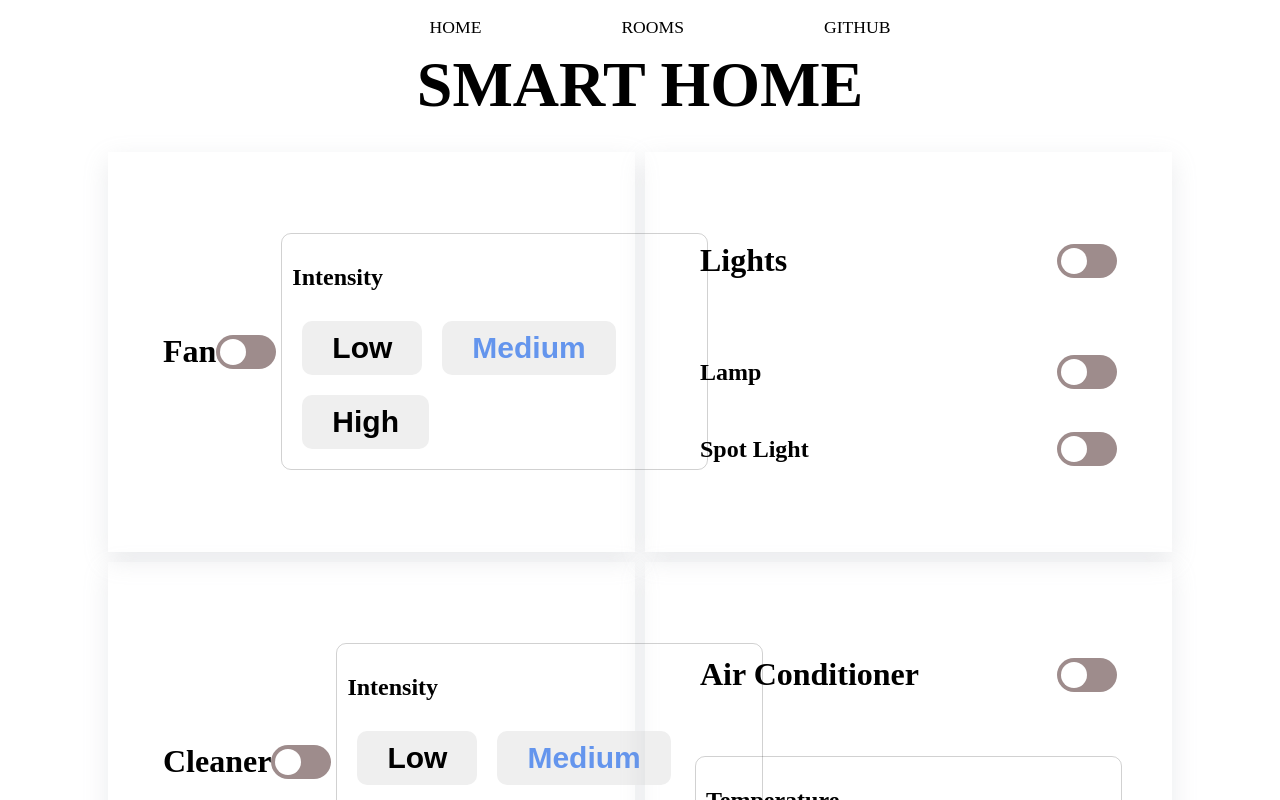
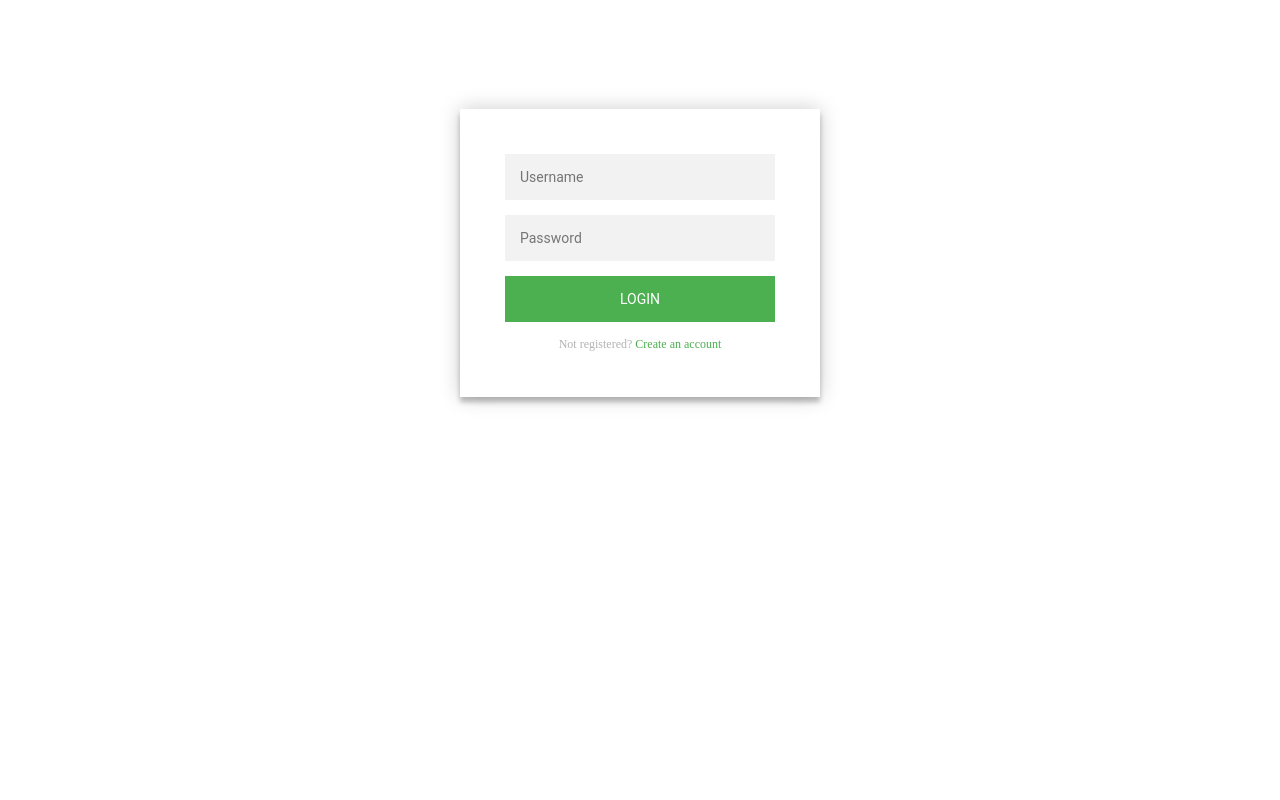
Before and after one commit to PAN-Chuwen/smart-home-react, a React (Create React App) app: page / in a window 1280 px wide. Shown: the top 800 px of the page. Built offline with nearby package versions, Linux system fonts and the light colour scheme.

Commit message:
Add login UI

```diff
--- a/src/App.js
+++ b/src/App.js
@@ -2,12 +2,12 @@
 import './App.css';
 import Devices from './Devices';
 import Header from './Header';
+import Login from './Login';
 
 function App() {
   return (
     <>
-      <Header></Header>
-      <Devices></Devices>
+      <Login></Login>
     </>
   );
 }
--- a/src/Login.css
+++ b/src/Login.css
@@ -0,0 +1,84 @@
+.login-page {
+    width: 360px;
+    padding: 8% 0 0;
+    margin: auto;
+  }
+
+  .form {
+    position: relative;
+    z-index: 1;
+    background: #FFFFFF;
+    max-width: 360px;
+    margin: 0 auto 100px;
+    padding: 45px;
+    text-align: center;
+    box-shadow: 0 0 20px 0 rgba(0, 0, 0, 0.2), 0 5px 5px 0 rgba(0, 0, 0, 0.24);
+  }
+
+  .form input {
+    font-family: "Roboto", sans-serif;
+    outline: 0;
+    background: #f2f2f2;
+    width: 100%;
+    border: 0;
+    margin: 0 0 15px;
+    padding: 15px;
+    box-sizing: border-box;
+    font-size: 14px;
+  }
+
+  .form button {
+    font-family: "Roboto", sans-serif;
+    text-transform: uppercase;
+    outline: 0;
+    background: #4CAF50;
+    width: 100%;
+    border: 0;
+    padding: 15px;
+    color: #FFFFFF;
+    font-size: 14px;
+    cursor: pointer;
+  }
+
+  .form button:hover,.form button:active,.form button:focus {
+    background: #43A047;
+  }
+
+  .form .message {
+    margin: 15px 0 0;
+    color: #b3b3b3;
+    font-size: 12px;
+  }
+
+  .form .message a {
+    color: #4CAF50;
+    text-decoration: none;
+  }
+
+  .form .register-form {
+    display: none;
+  }
+
+  .container {
+    position: relative;
+    z-index: 1;
+    max-width: 300px;
+    margin: 0 auto;
+  }
+
+  .container:before, .container:after {
+    content: "";
+    display: block;
+    clear: both;
+  }
+
+  .container .info {
+    margin: 50px auto;
+    text-align: center;
+  }
+
+  .container .info h1 {
+    margin: 0 0 15px;
+    padding: 0;
+    font-size: 36px;
+  }
--- a/src/Login.js
+++ b/src/Login.js
@@ -1,12 +1,43 @@
-import React from "react";
+import React, { useState } from "react"
+import "./Login.css"
 
-export default function Login() {
+export default function Login(props) {
+  const [username, setUsername] = useState("")
+  const [password, setPassword] = useState("")
+
+  const handleSubmit = (event) => {
+    event.preventDefault()
+    console.log(`Username: ${username}, Password: ${password}`)
+    // TODO: add authentication using firebase, now it only supports trivial admin verification
+    if (username === "admin" && password === "admin") {
+      props.history.push('./Home')
+    } else {
+      alert("invalid username or password")
+    }
+  }
+
   return (
-    <div className="cover">
-      <h1>Welcome to Smart-Home!</h1>
-      <input type="text" placeholder="UserName"></input>
-      <input type="password" placeholder="PassWord"></input>
-      <button className="login-btn">Login</button>
+    <div className="login-page">
+      <div className="form">
+        <form className="login-form" onSubmit={handleSubmit}>
+          <input
+            type="text"
+            placeholder="Username"
+            value={username}
+            onChange={(event) => setUsername(event.target.value)}
+          />
+          <input
+            type="password"
+            placeholder="Password"
+            value={password}
+            onChange={(event) => setPassword(event.target.value)}
+          />
+          <button type="submit">Login</button>
+          <p className="message">
+            Not registered? <a href="#">Create an account</a>
+          </p>
+        </form>
+      </div>
     </div>
-  );
+  )
 }
```
Also changed, not shown: src/Home.js (added, +12 -0 lines).
